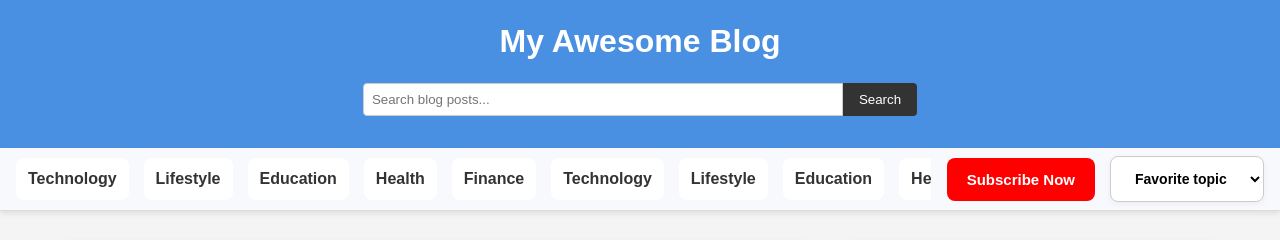
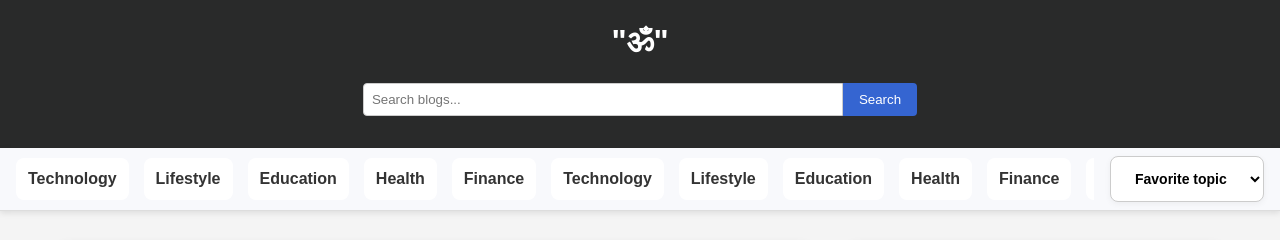
Before and after one commit to Harsh0166/tech_bloggerz, a PHP site: page / in a window 1280 px wide. Shown: the top 240 px of the page. Run offline with PHP 8.4, Linux system fonts and the light colour scheme.

Commit message:
color and design changes

```diff
--- a/assets/css/style.css
+++ b/assets/css/style.css
@@ -12,7 +12,7 @@
     }
 
     header {
-      background: #4a90e2;
+      background: #292a2a;
       color: white;
       padding: 1rem;
       text-align: center;
@@ -32,11 +32,13 @@
       border: 1px solid #ccc;
       border-radius: 4px 0 0 4px;
     }
-
+.search_bar input:focus{
+  outline: none;
+}
     .search_bar button {
       padding: 0.5rem 1rem;
       border: none;
-      background: #333;
+      background: #3565d1;
       color: white;
       border-radius: 0 4px 4px 0;
       cursor: pointer;
@@ -64,7 +66,7 @@
   overflow-x: auto;
   gap: 15px;
   flex: 1;
-  scrollbar-width: thin;
+  scrollbar-width: auto;
   scroll-behavior: smooth;
 }
 
@@ -277,7 +279,8 @@
     }
 
 .footer {
-  background-color: #1a1a1a;
+  background-color: #292a2a;
+
   color: #f0f0f0;
   padding: 40px 20px 20px;
   font-family: Arial, sans-serif;
--- a/index.html
+++ b/index.html
@@ -9,9 +9,9 @@
 </head>
 <body>
   <header>
-    <h1>My Awesome Blog</h1>
+    <h1>"ॐ"</h1>
     <div class="search_bar">
-      <input type="text" placeholder="Search blog posts...">
+      <input type="text" placeholder="Search blogs...">
       <button>Search</button>
     </div>
   </header>
@@ -41,7 +41,7 @@
   </div>
 
  <div class="right_nav">
-   <button class="subscribe_btn">Subscribe Now</button>
+
 
   <div class="dropdown_wrapper">
     <select id="topics" class="topic_dropdown">
```
